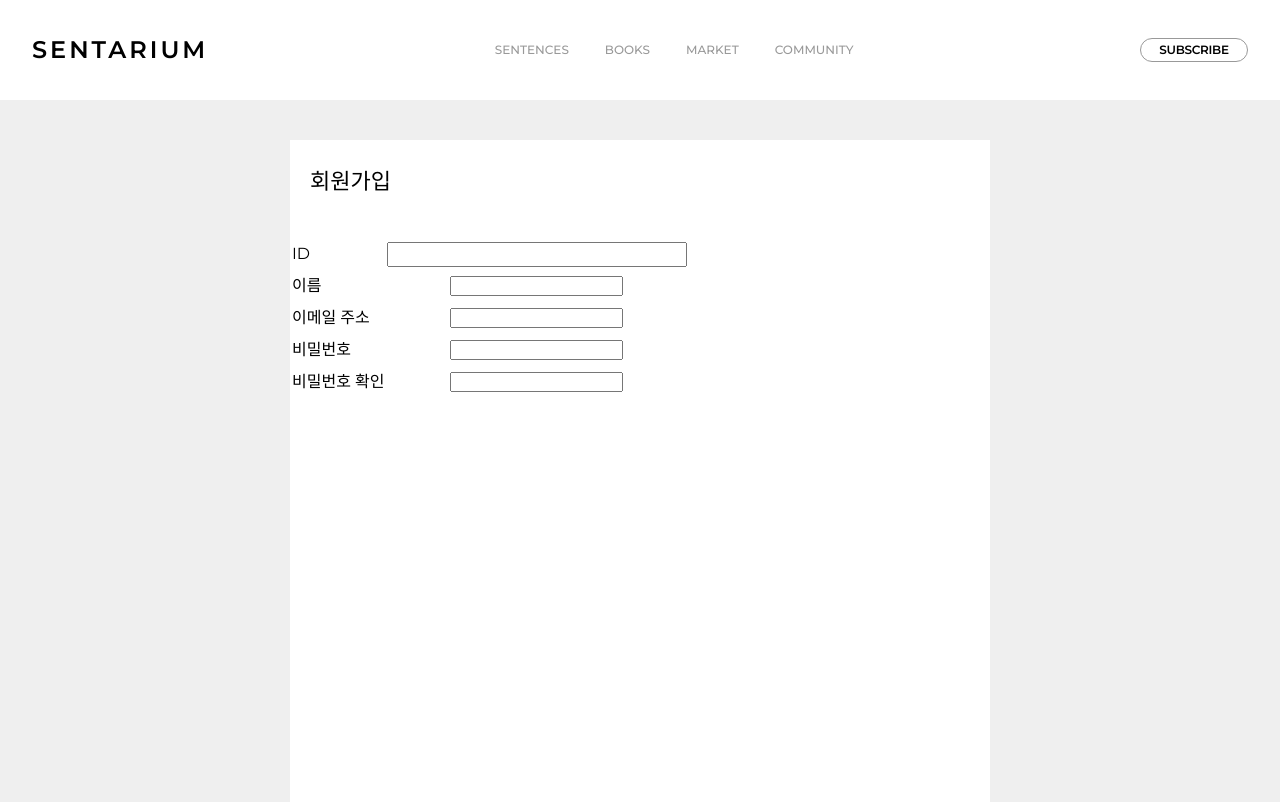
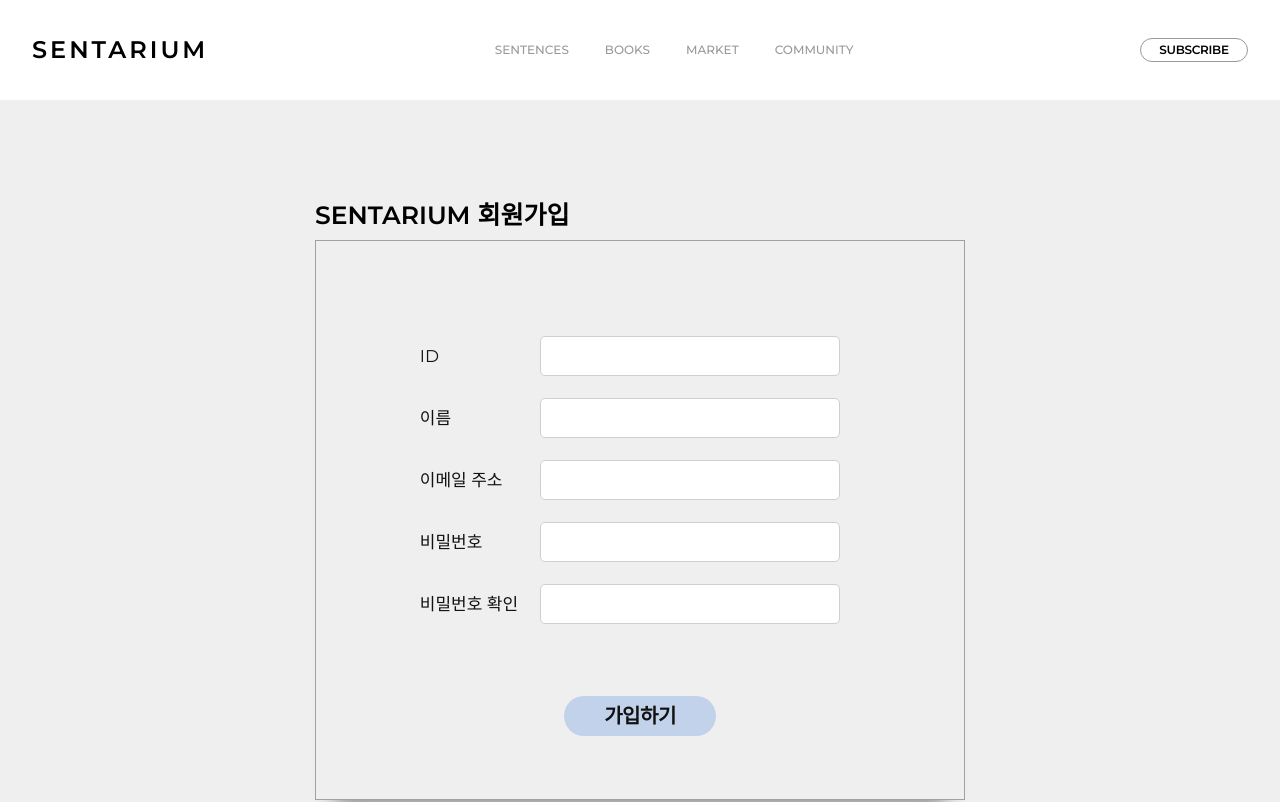
Before and after one commit to seona926/best_sentences, a React (Create React App) app: page /register in a window 1280 px wide. Shown: the top 802 px of the page. Built offline with nearby package versions, Linux system fonts and the light colour scheme.

Commit message:
회원가입 페이지 디자인 초안

```diff
--- a/src/pages/Register.jsx
+++ b/src/pages/Register.jsx
@@ -11,10 +11,10 @@ const Register = () => {
     <div id={styles["wrap"]}>
       <Header />
       <div id={styles["main_container"]}>
+        <div className={cx("title_container")}>
+          <span className={cx("title")}>SENTARIUM 회원가입</span>
+        </div>
         <div className={cx("main_contents")}>
-          <div className={cx("title_container")}>
-            <span className={cx("title")}>회원가입</span>
-          </div>
           <div className={cx("register_form")}>
             <table>
               <tr>
@@ -26,28 +26,31 @@ const Register = () => {
               <tr>
                 <td className={cx("register_left")}>이름</td>
                 <td>
-                  <input />
+                  <input className={cx("register_input")} />
                 </td>
               </tr>
               <tr>
                 <td className={cx("register_left")}>이메일 주소</td>
                 <td>
-                  <input />
+                  <input className={cx("register_input")} />
                 </td>
               </tr>
               <tr>
                 <td className={cx("register_left")}>비밀번호</td>
                 <td>
-                  <input />
+                  <input className={cx("register_input")} />
                 </td>
               </tr>
               <tr>
                 <td className={cx("register_left")}>비밀번호 확인</td>
                 <td>
-                  <input />
+                  <input className={cx("register_input")} />
                 </td>
               </tr>
             </table>
+            <div className={cx("submit_container")}>
+              <button className={cx("submit_btn")}>가입하기</button>
+            </div>
           </div>
         </div>
       </div>
--- a/src/scss/register.module.scss
+++ b/src/scss/register.module.scss
@@ -4,45 +4,73 @@
     width: 100vw;
     height: 800px;
     display: flex;
+    flex-direction: column;
     align-items: center;
     justify-content: center;
     z-index: 300;
     background-color: $background-color-white;
     overflow: overlay;
 
+    .title_container {
+        width: 650px;
+        height: 30px;
+        text-align: left;
+        line-height: 30px;
+        font-size: 25px;
+        font-weight: 600;
+        margin-bottom: 10px;
+    }
+
     .main_contents {
-        width: 700px;
-        height: 90%;
+        width: 650px;
+        height: 70%;
         display: flex;
         flex-direction: column;
         justify-content: center;
         align-items: center;
-        background-color: #fff;
+        background-color: $background-color-white;
+        border: 1px solid $--gray-color;
+        box-shadow: rgba(0, 0, 0, 0.45) 0px 25px 20px -20px;
 
-        .title_container {
-            width: 100%;
-            height: 30px;
-            text-align: left;
-            line-height: 30px;
-            padding: 0 20px 70px 20px;
-            font-size: 22px;
-        }
 
         .register_form {
             width: 100%;
-            height: 80%;
+            height: 70%;
             margin-bottom: 20px;
+            display: flex;
+            flex-direction: column;
+            justify-content: center;
+            align-items: center;
 
             .register_left {
                 text-align: left;
                 line-height: 30px;
+                color: $black-font-color;
             }
 
             .register_input {
                 width: 300px;
-                height: 25px;
+                height: 40px;
+                border: 1px solid $light-grey;
+                border-radius: 5px;
+                padding: 5px;
+                font-size: 20px;
             }
 
+            td {
+                padding-right: 20px;
+                padding-bottom: 20px;
+                font-size: 17px;
+            }
+
+            .submit_btn {
+                padding: 5px 40px;
+                font-size: 20px;
+                background-color: $background-color-mediumblue;
+                color: $black-font-color;
+                position: relative;
+                top: 50px;
+            }
         }
     }
 }
```
